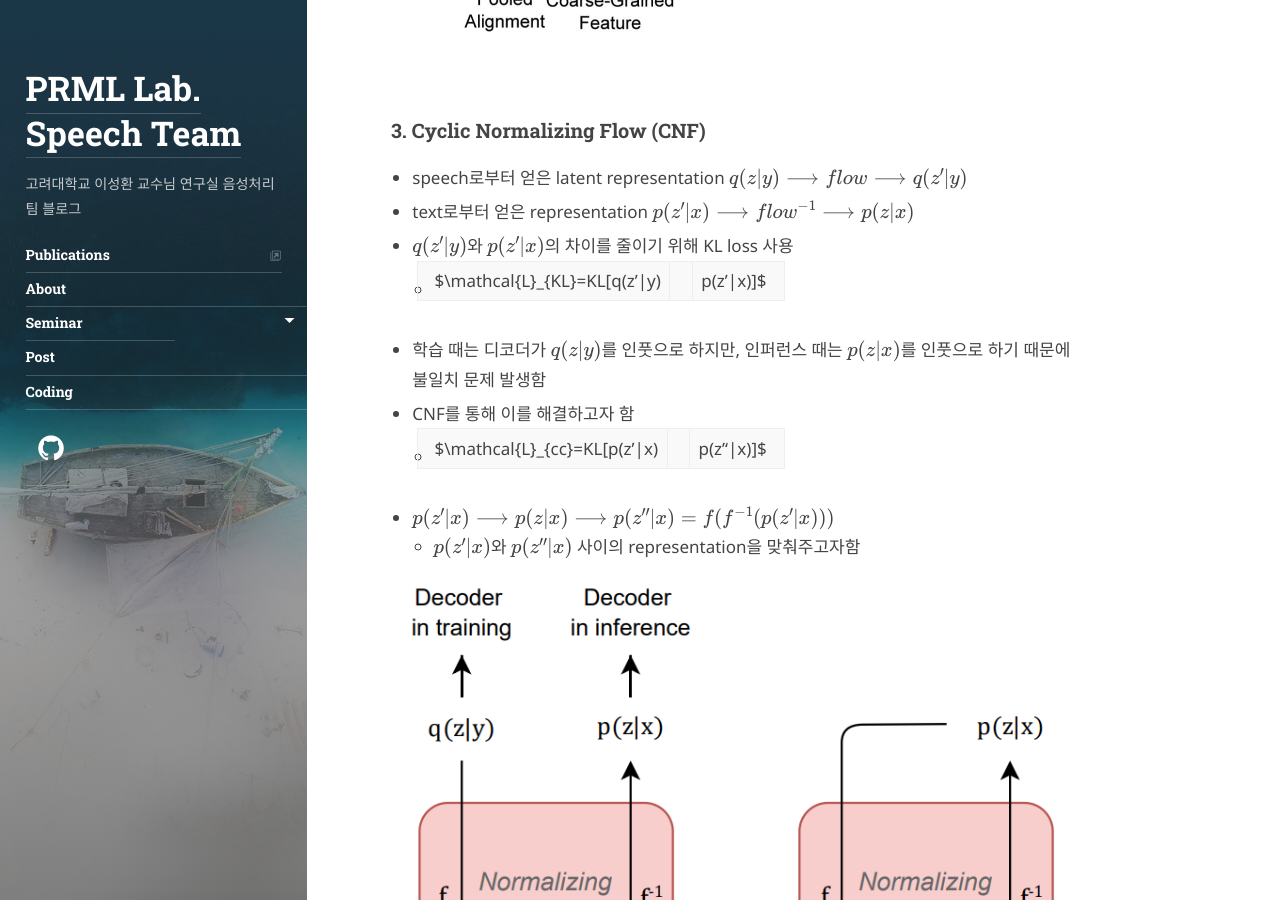
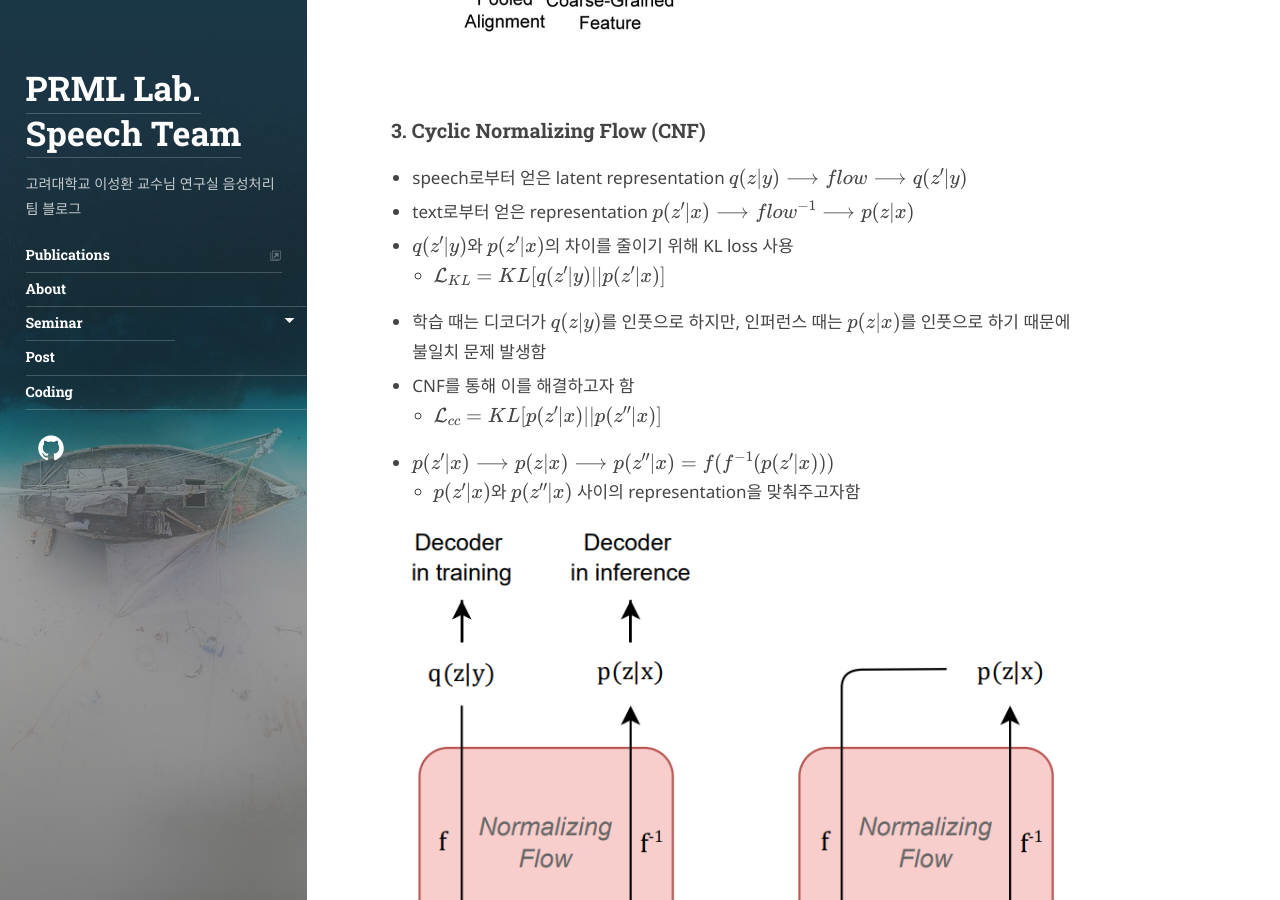
Before and after one commit to speech-team-korea/speech-team-korea.github.io, a Jekyll site: the page built from _posts/text-to-speech/2023-12-07-CyFi-TTS.md, in a window 1280 px wide and 900 px high, scrolled down 4138 px. Built offline with Jekyll 4.4.1, drawn with Linux system fonts in a browser that asks for light colours; some web fonts are replaced; comment, search, counter and statistics services are not loaded.

Commit message:
Update 2023-12-07-CyFi-TTS.md

```diff
--- a/_posts/text-to-speech/2023-12-07-CyFi-TTS.md
+++ b/_posts/text-to-speech/2023-12-07-CyFi-TTS.md
@@ -77,10 +77,10 @@ expression들을 찾아냄으로써 빨라지거나 멈추는 문제를 완화
 - speech로부터 얻은 latent representation $q(z\|y) \longrightarrow flow \longrightarrow q(z'\|y)$
 - text로부터 얻은 representation $p(z'\|x) \longrightarrow flow^{-1} \longrightarrow p(z\|x)$
 - $q(z'\|y)$와 $p(z'\|x)$의 차이를 줄이기 위해 KL loss 사용
-    - $\mathcal{L}_{KL}=KL[q(z'\|y)||p(z'\|x)]$
+    - $\mathcal{L}_{KL}=KL[q(z'\|y)\|\|p(z'\|x)]$
 - 학습 때는 디코더가 $q(z\|y)$를 인풋으로 하지만, 인퍼런스 때는 $p(z\|x)$를 인풋으로 하기 때문에 불일치 문제 발생함
 - CNF를 통해 이를 해결하고자 함
-    - $\mathcal{L}_{cc}=KL[p(z'\|x)||p(z''\|x)]$
+    - $\mathcal{L}_{cc}=KL[p(z'\|x)\|\|p(z''\|x)]$
 - $p(z'\|x) \longrightarrow p(z\|x) \longrightarrow p(z''\|x) = f(f^{-1}(p(z'\|x)))$
     - $p(z'\|x)$와 $p(z''\|x)$ 사이의 representation을 맞춰주고자함
 
```
